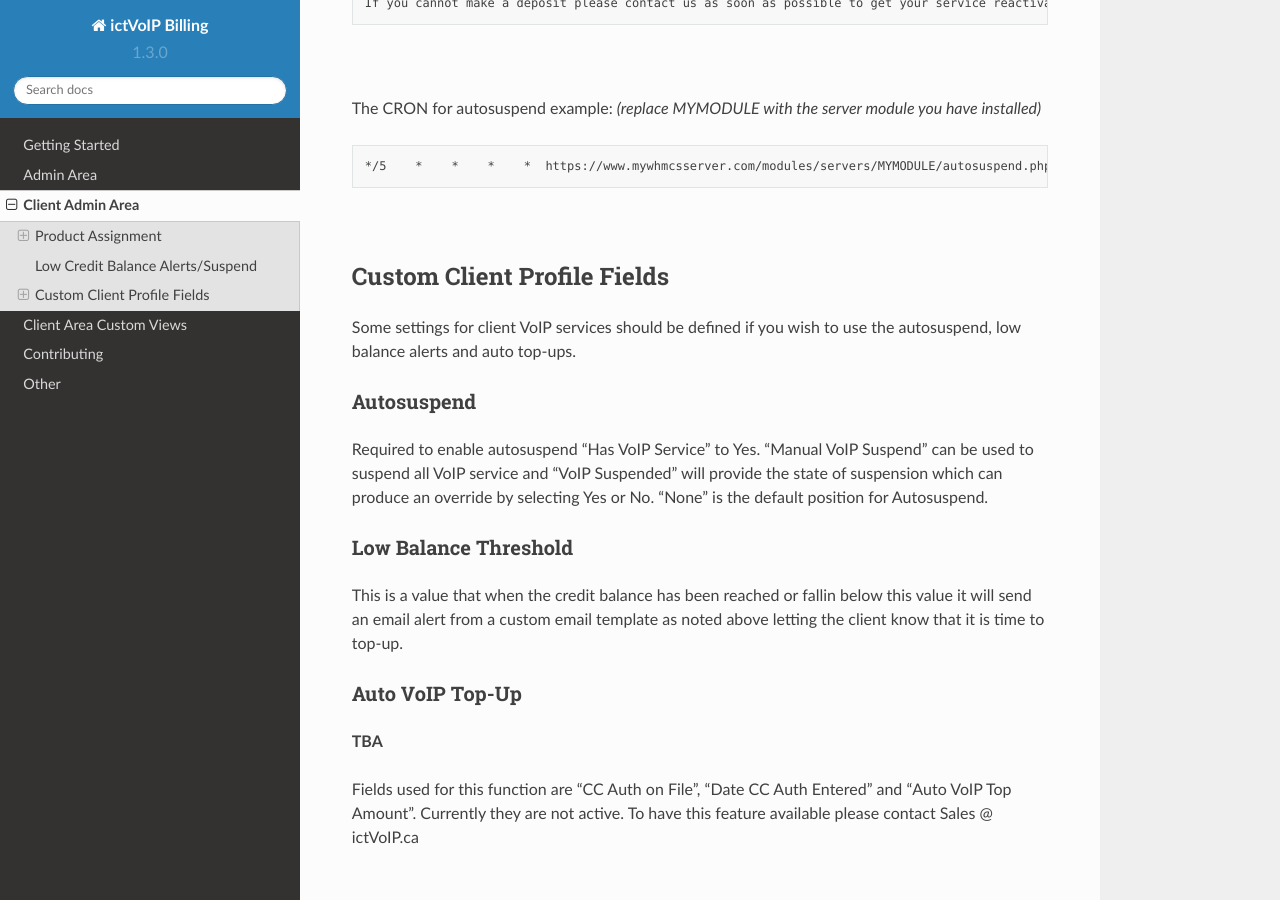
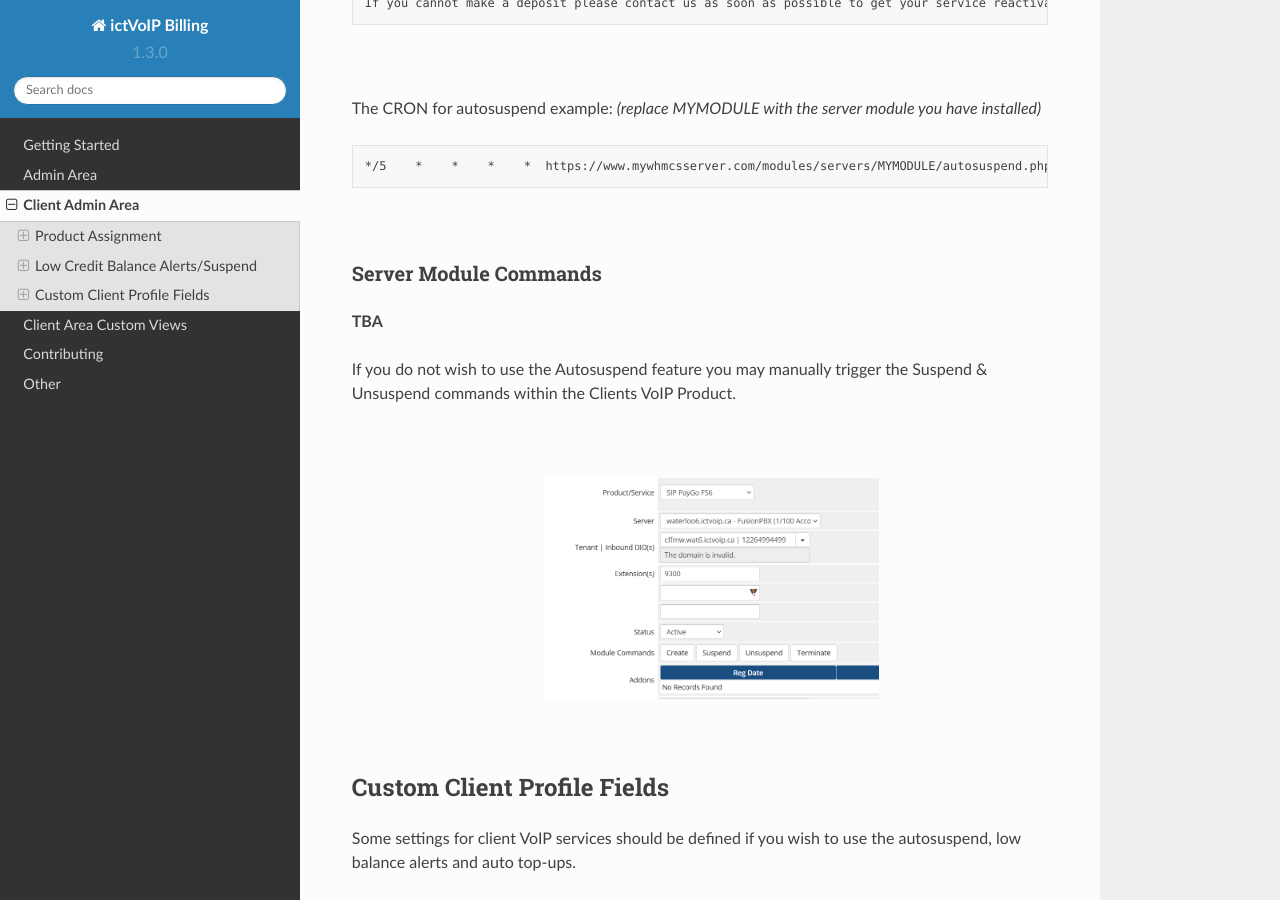
Before and after one commit to ictvoip/ictvoip-docs, a Sphinx documentation site: the page built from docs/source/clientadmin/clientadmin.rst, in a window 1280 px wide and 900 px high, scrolled down 7092 px. Built offline with Sphinx 7.4.7 and the Read the Docs theme 2.0.0, drawn with Linux system fonts in a browser that asks for light colours; pages that are not in the unit, such as notebooks, are missing from menus.

Commit message:
Update clientadmin.rst

```diff
--- a/docs/source/clientadmin/clientadmin.rst
+++ b/docs/source/clientadmin/clientadmin.rst
@@ -232,6 +232,24 @@ The CRON for autosuspend example:
 |
 
 
+Server Module Commands
+************************
+
+**TBA**
+
+If you do not wish to use the Autosuspend feature you may manually trigger the Suspend & Unsuspend commands within the Clients VoIP Product.
+
+|
+
+ .. image:: ../_static/images/clientadmin/manual_FS_commands.png
+        :scale: 40%
+        :align: center
+        :alt: Adding a new Provider or PBX
+
+|
+
+
+
 
 Custom Client Profile Fields
 ################################
```
